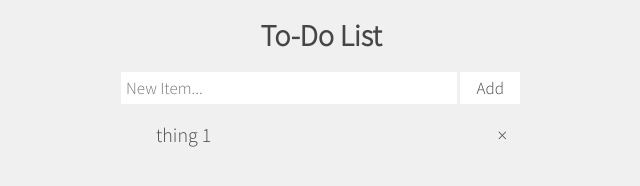
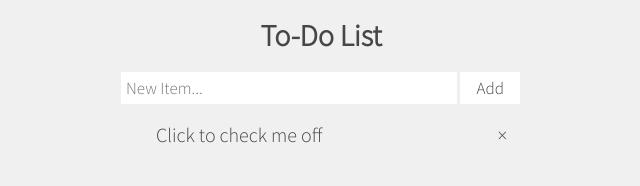
Before and after one commit to ericjiminy/To-Do-List, a plain HTML site: page index.html in a window 1280 px wide. Shown: the full height of the page, 319-959 px from the left. Drawn offline with Linux system fonts and the light colour scheme.

Commit message:
Add files via upload

```diff
--- a/index.html
+++ b/index.html
@@ -16,7 +16,7 @@
             <span id="add" onclick="newItem()">Add</span>
         </div>
         <ul>
-            <li>thing 1</li>
+            <li>Click to check me off</li>
         </ul>
         <script src="list.js"></script>
     </body>
```
